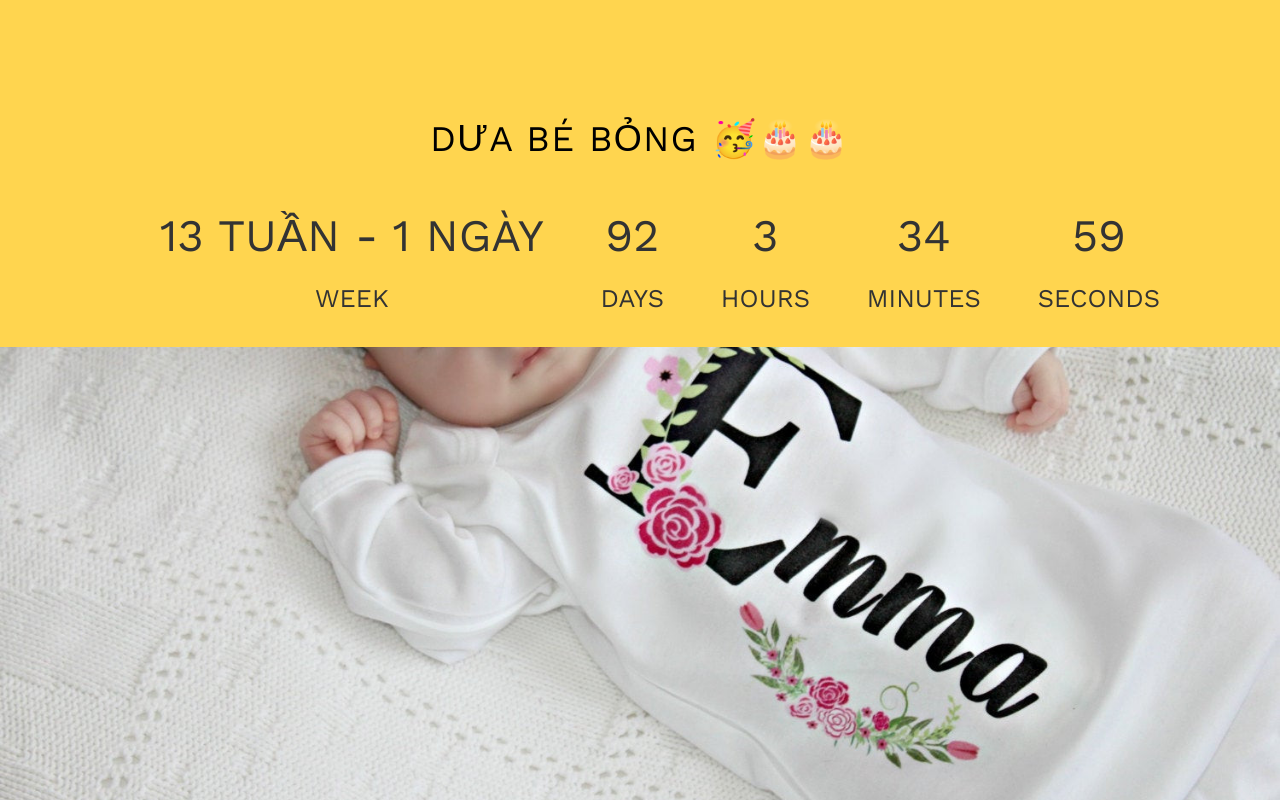
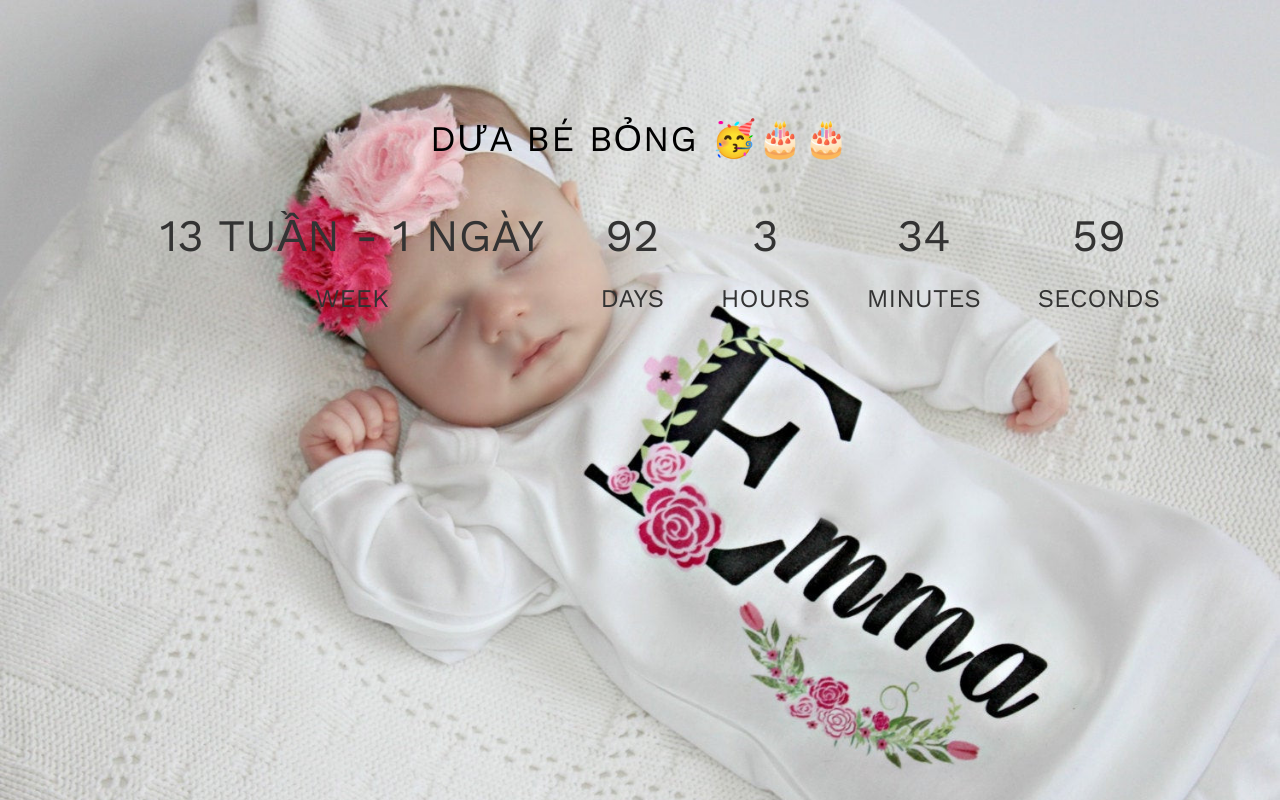
Before and after one commit to nguyenduy2392/nguyenduy2392.github.io, a plain HTML site: page index.html in a window 1280 px wide. Drawn offline with nearby package versions, Linux system fonts and the light colour scheme.

Commit message:
Update index.html

```diff
--- a/index.html
+++ b/index.html
@@ -70,7 +70,6 @@
   color: #333;
   margin: 0 auto;
   text-align: center;
-			    background-color: #ffd54f;
 			padding-top: 100px;
 }
 
```
